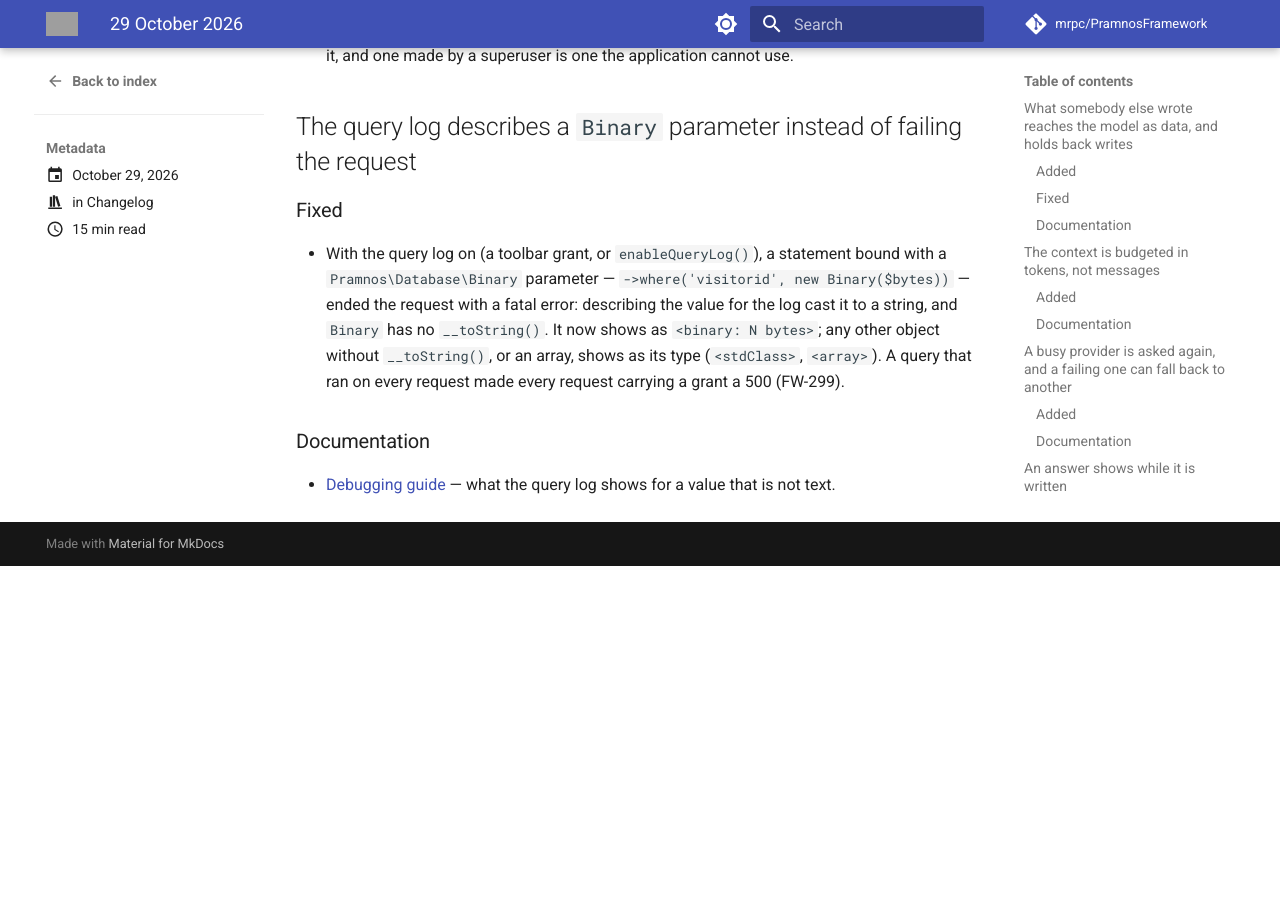
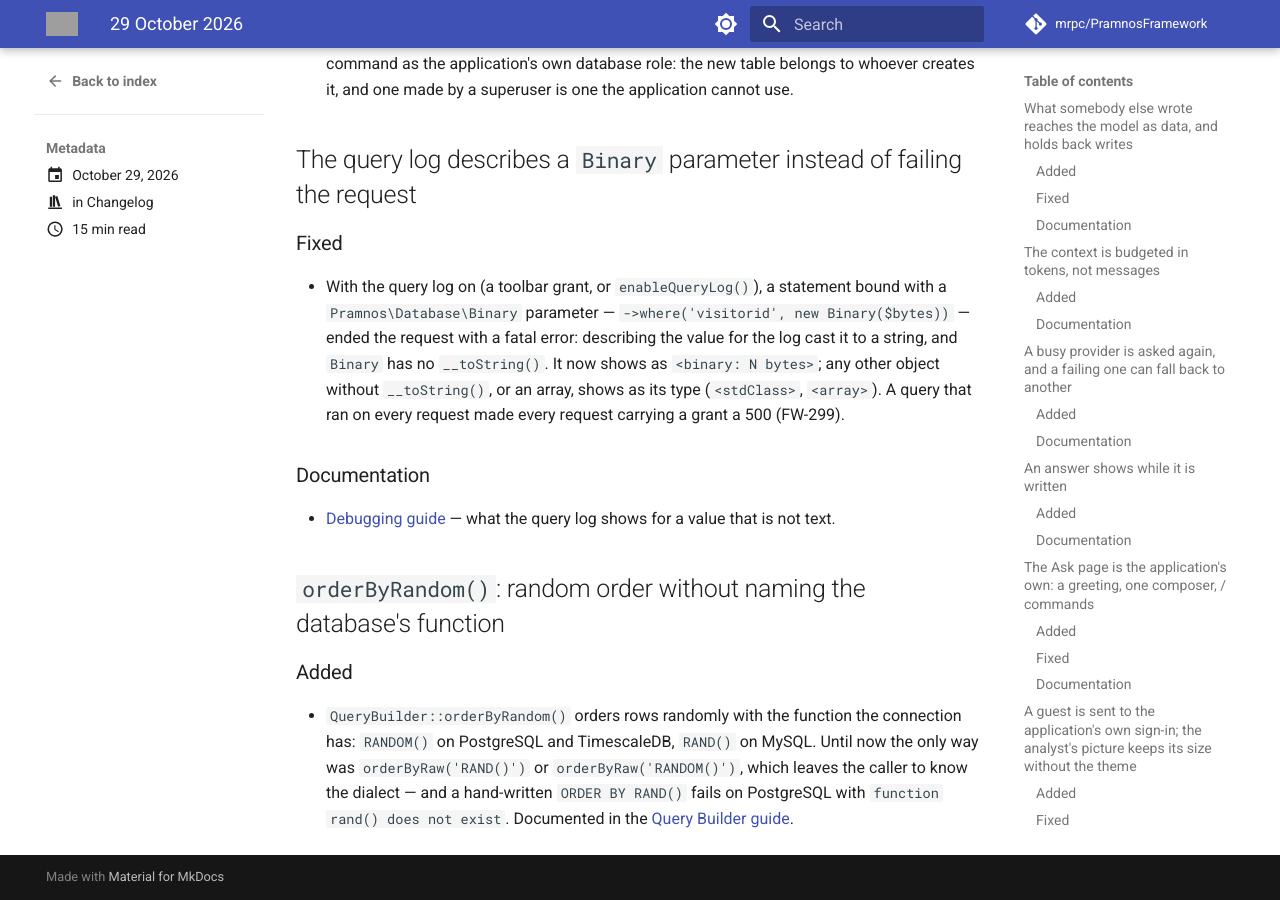
Before and after one commit to mrpc/PramnosFramework, an MkDocs documentation site: the page built from docs/version-history/posts/2026-10-29.md, in a window 1280 px wide and 900 px high, scrolled down 12458 px. Built offline with MkDocs 1.6.1 and Material for MkDocs 9.7.7, drawn with Linux system fonts in a browser that asks for light colours; comment, search, counter and statistics services are not loaded; before the commit the page ends 13024 px from its top, so only the background shows below that; some of the changed text lies outside the part shown; grey boxes are pictures that could not be loaded.

Commit message:
feat(querybuilder): orderByRandom() — RANDOM() on PostgreSQL, RAND() on MySQL, without the caller naming it (FW-301)

```diff
--- a/docs/version-history/posts/2026-10-29.md
+++ b/docs/version-history/posts/2026-10-29.md
@@ -26,6 +26,7 @@
 - Rating an answer in Ask no longer reloads the page
 - `mail:hypertable` converts a table whose `id` is an IDENTITY column
 - The query log describes a `Binary` parameter instead of failing the request
+- `orderByRandom()`: random order without naming the database's function
 
 <!-- more -->
 
@@ -457,3 +458,14 @@
 
 - [Debugging guide](../../Pramnos_Debugging_Guide.md) — what the query log shows for a value
   that is not text.
+
+## `orderByRandom()`: random order without naming the database's function
+
+### Added
+
+- `QueryBuilder::orderByRandom()` orders rows randomly with the function the connection
+  has: `RANDOM()` on PostgreSQL and TimescaleDB, `RAND()` on MySQL. Until now the only way
+  was `orderByRaw('RAND()')` or `orderByRaw('RANDOM()')`, which leaves the caller to know the
+  dialect — and a hand-written `ORDER BY RAND()` fails on PostgreSQL with
+  `function rand() does not exist`. Documented in the
+  [Query Builder guide](../../Pramnos_QueryBuilder_Guide.md#orderbyrandom-static).
```
Also changed, not shown: other parts of docs/version-history/posts/2026-10-29.md (+1 -1 lines), docs/Pramnos_QueryBuilder_Guide.md (+12 -0 lines), 4 other files.
